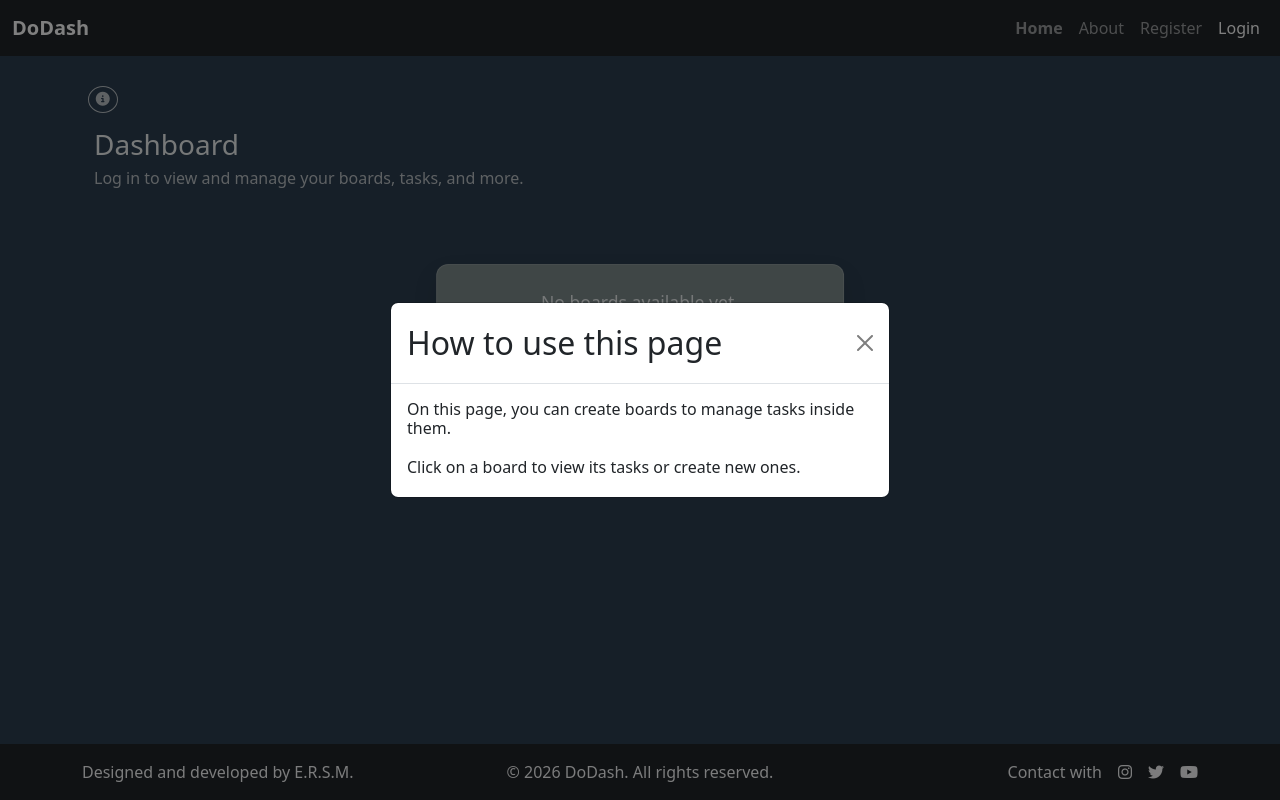
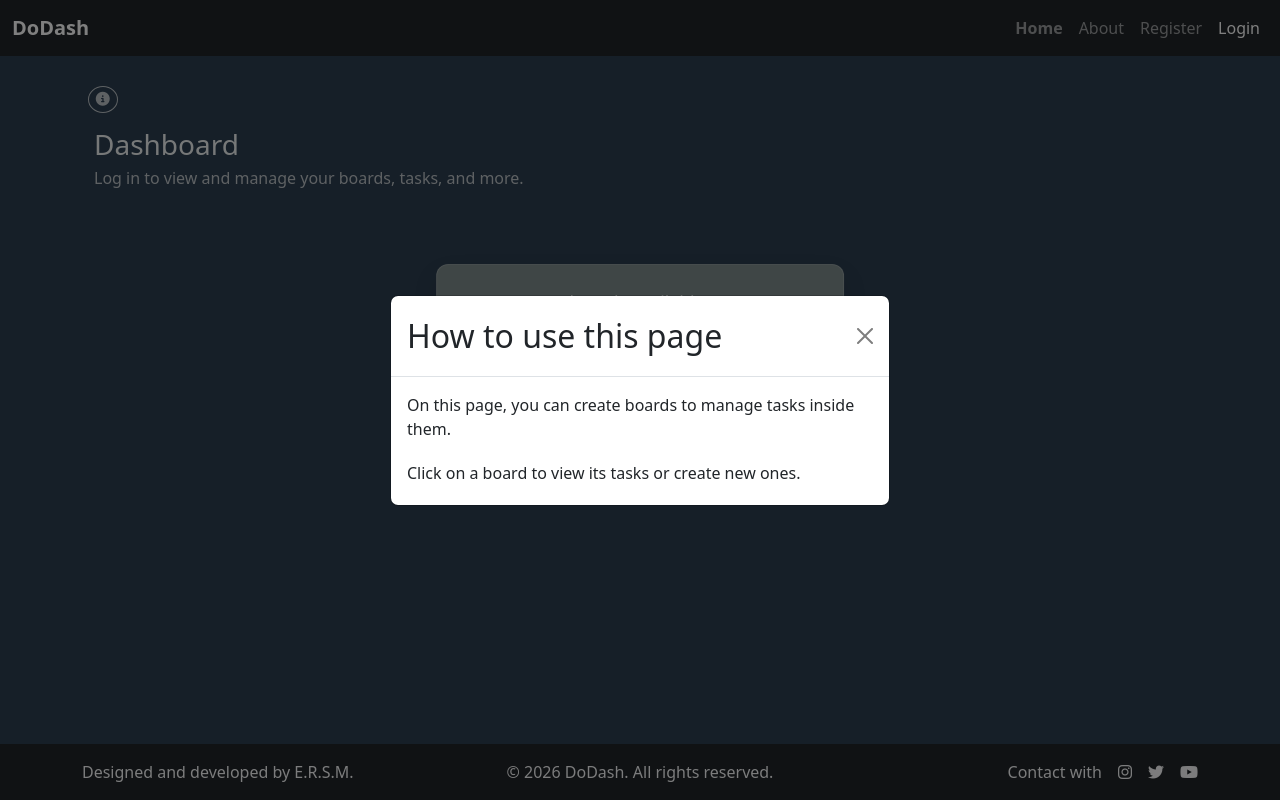
Before and after one commit to Enrique2007s/django-todo-app, a Django app: page / in a window 1280 px wide, after a click that opens the changed part. Run offline with Django 4.2, Linux system fonts and the light colour scheme; some libraries are stand-ins or nearby versions; some web fonts are replaced.

Commit message:
change <h6> for p(validation)

```diff
--- a/dashboard/templates/dashboard/dashboard.html
+++ b/dashboard/templates/dashboard/dashboard.html
@@ -83,10 +83,10 @@
             <div class="modal-body" id="dashboardHelpText">
                 <div class="d-grid gap-3">
                     <div>
-                        <h6 class="mb-1">On this page, you can create boards to manage tasks inside them.</h6>
+                        <p class="mb-1">On this page, you can create boards to manage tasks inside them.</p>
                     </div>
                     <div>
-                        <h6 class="mb-1">Click on a board to view its tasks or create new ones.</h6>
+                        <p class="mb-1">Click on a board to view its tasks or create new ones.</p>
                     </div>
                 </div>
             </div>
```
